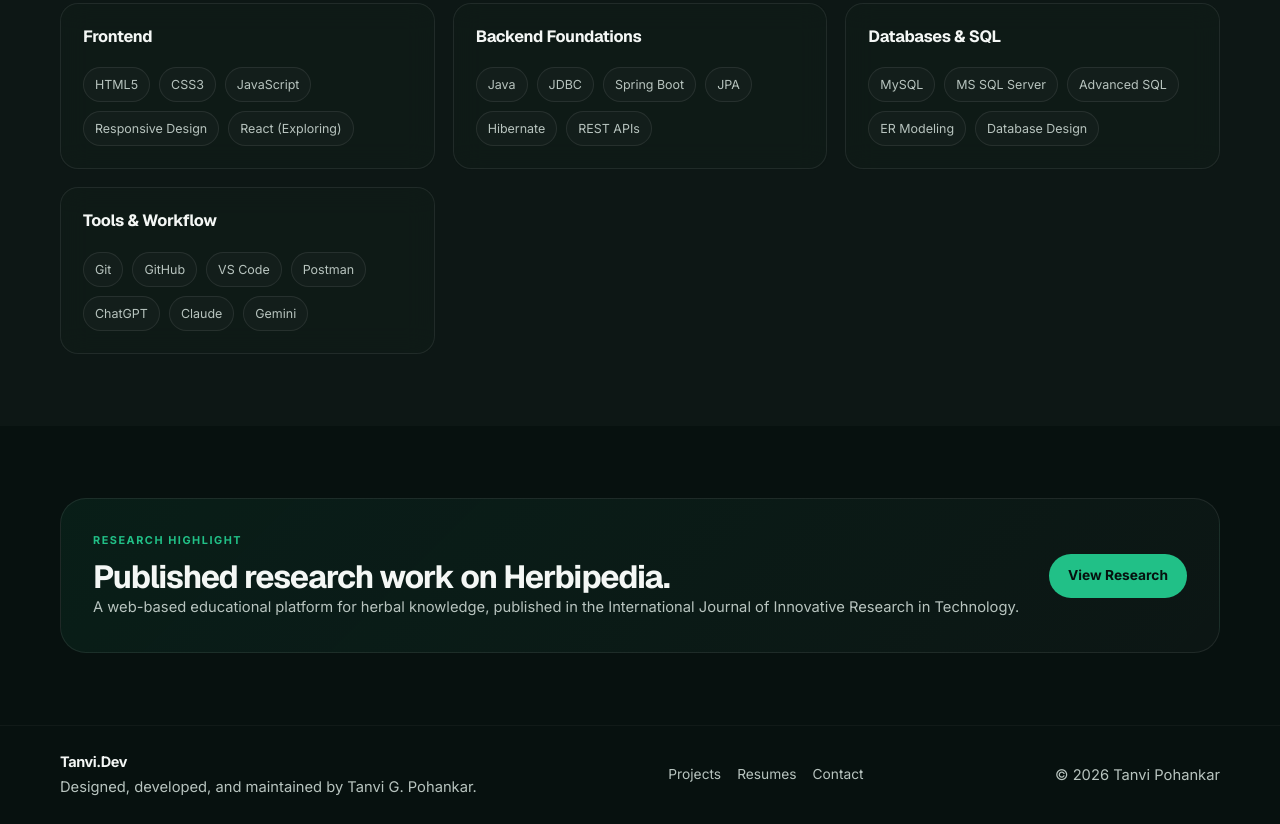
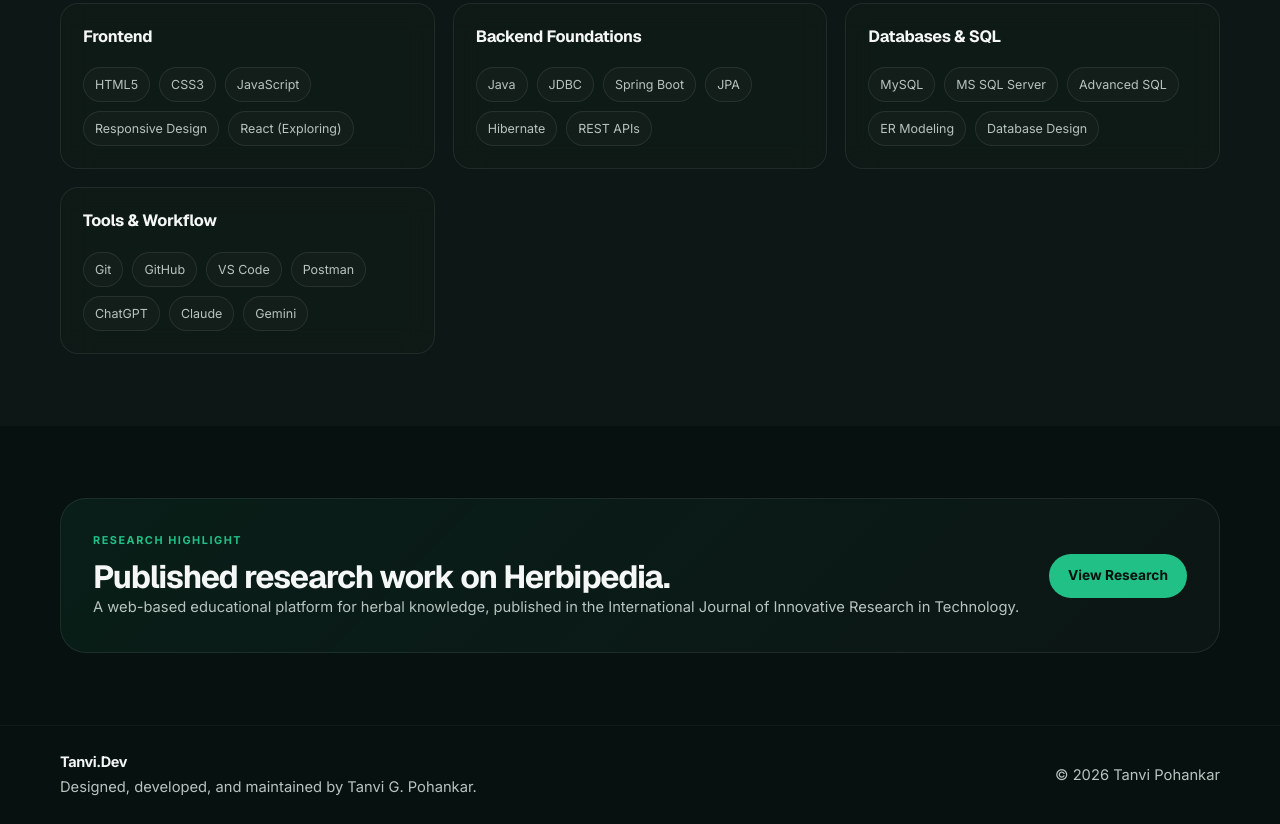
Before and after one commit to tanvipohankar-004/tanvi.dev, a plain HTML site: page index.html in a window 1280 px wide. Shown: the part 1966-2790 px from the top of the page. Drawn offline with nearby package versions, Linux system fonts and the light colour scheme.

Commit message:
Footer Links removed from pages

```diff
--- a/index.html
+++ b/index.html
@@ -165,12 +165,6 @@
         <p id="footer-meta"></p>
       </div>
 
-      <div class="footer-links">
-        <a href="./projects.html">Projects</a>
-        <a href="./resume.html">Resumes</a>
-        <a href="./contact.html">Contact</a>
-      </div>
-
       <p>© <span id="current-year"></span> Tanvi Pohankar</p>
     </div>
   </footer>
```
